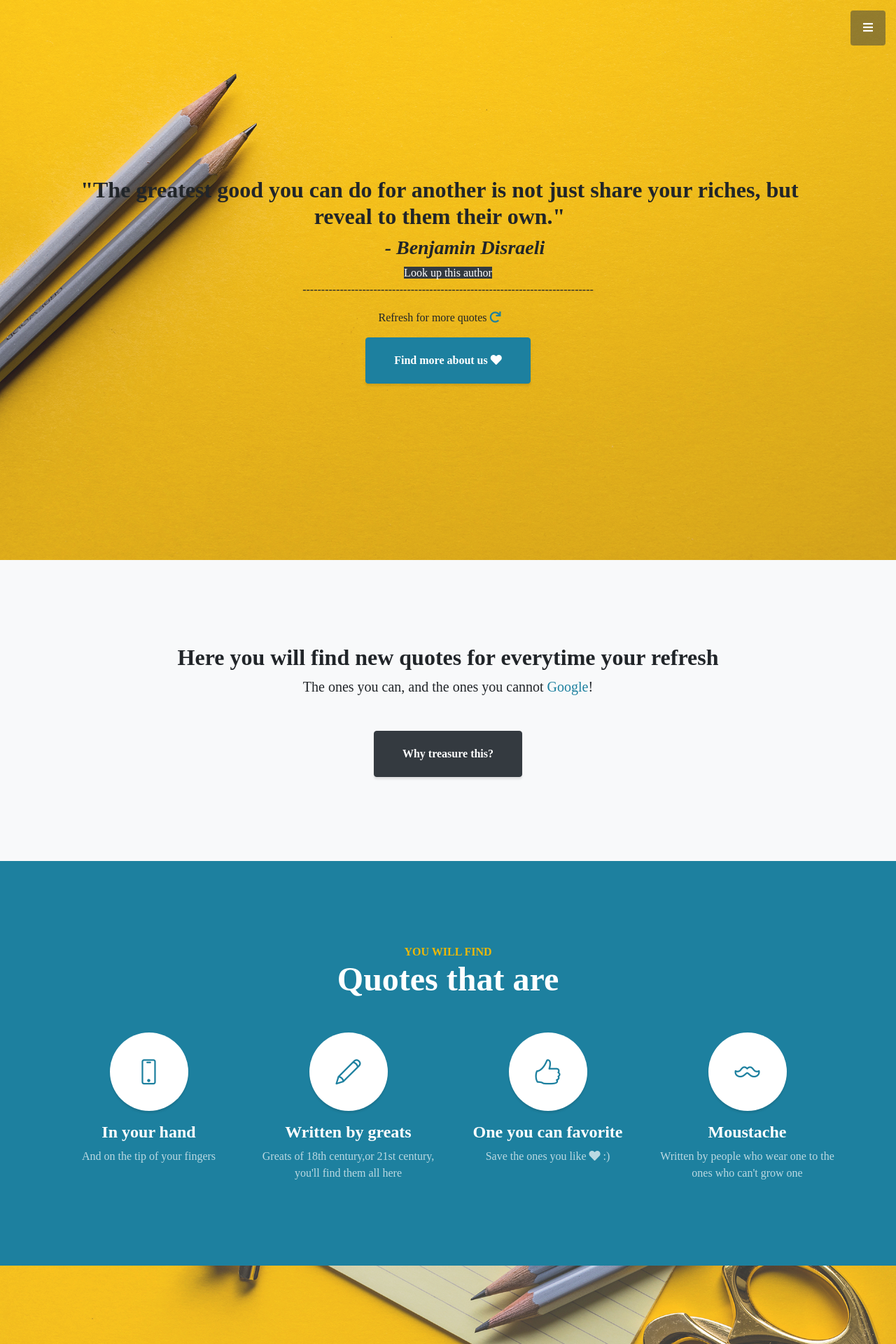
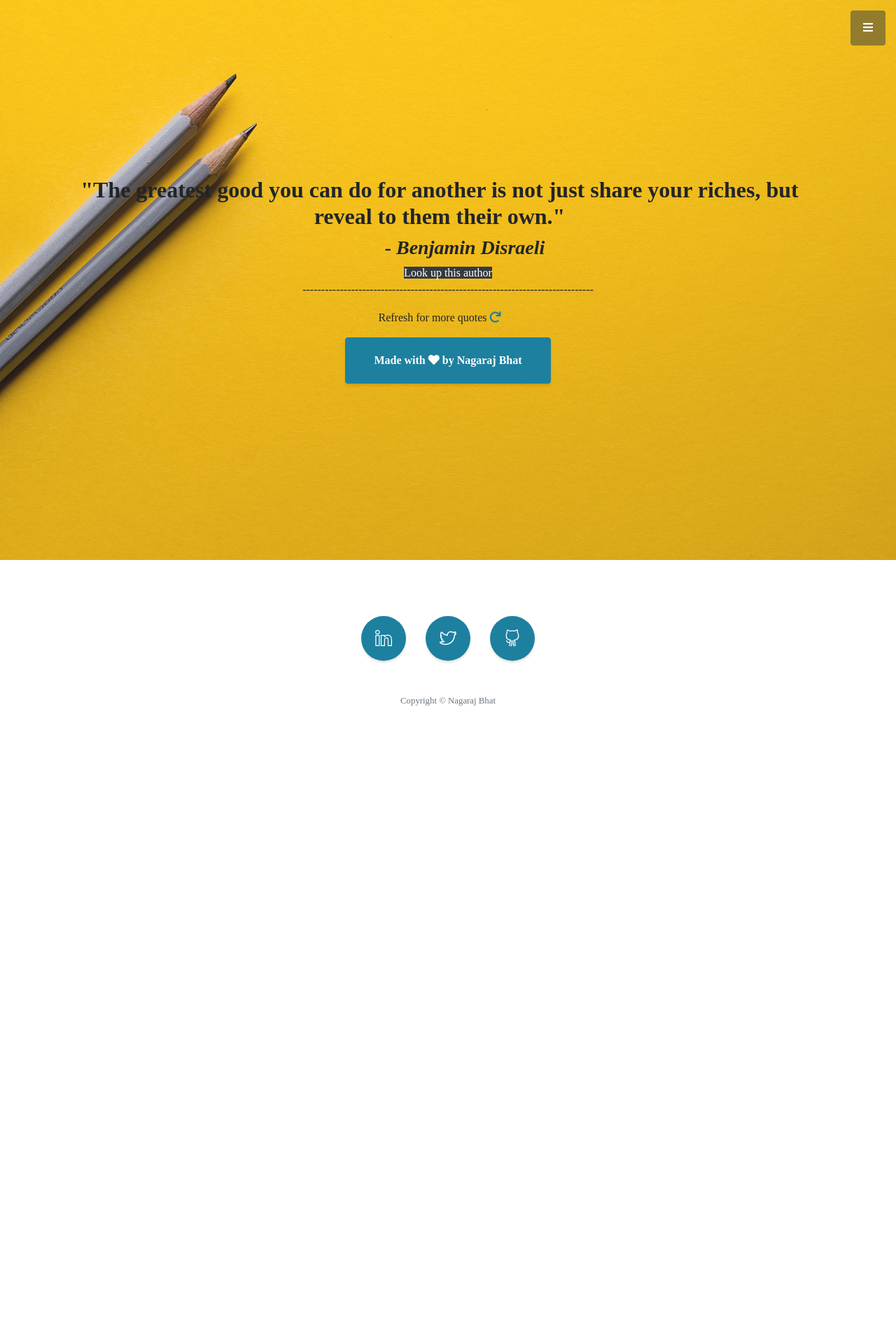
Before and after one commit to nagarajbhat/refreshquotes, a Flask app: page / in a window 1280 px wide. Shown: the top 1920 px of the page at 70% size. After the commit the page ends 1008 px from the top, so only its background shows below. Run offline with Flask 2, Linux system fonts and the light colour scheme; some libraries are stand-ins or nearby versions.

Commit message:
modified index

```diff
--- a/data/source.txt
+++ b/data/source.txt
@@ -7,3 +7,5 @@ quotes_all - https://www.researchgate.net/publication/304742521_CSV_dataset_of_7
 img -
 redbook1.png -> Photo by Pierre Bamin on Unsplash https://images.unsplash.com/photo-1568059168173-ec9935fb19d0?ixlib=rb-1.2.1&ixid=eyJhcHBfaWQiOjEyMDd9&auto=format&fit=crop&w=1371&q=80
 redsticks1 -> Photo by Irena Carpaccio on Unsplash https://images.unsplash.com/photo-1568364383577-e9d9bfc8892a?ixlib=rb-1.2.1&ixid=eyJhcHBfaWQiOjEyMDd9&auto=format&fit=crop&w=1500&q=80
+
+theme - https://startbootstrap.com/themes/stylish-portfolio/
--- a/templates/index.html
+++ b/templates/index.html
@@ -53,7 +53,7 @@
   </nav>
 
   <!-- Header -->
-  <header class="masthead d-flex">
+  <header class="masthead d-flex" style="height: 800px;">
     <div class="container text-center my-auto">
       <h2 class="mr-4">"{{quote}}"</h2>
       <h3 class="ml-5">
@@ -64,13 +64,15 @@
 
       <p class="mr-4">Refresh for more quotes <a href="."><i class="fas fa-redo"></i></a>
 </p>
-<a class="btn btn-primary btn-xl js-scroll-trigger" href="#about">Find more about us <i class="fas fa-heart"></i> </a>
+<a class="btn btn-primary btn-xl js-scroll-trigger" href="https://www.nagarajbhat.com">Made with <i class="fas fa-heart"></i> by Nagaraj Bhat</a>
 
     </div>
     <div class="overlay"></div>
   </header>
 
+
   <!-- About -->
+  <!--
   <section class="content-section bg-light" id="about">
     <div class="container text-center">
       <div class="row">
@@ -82,69 +84,11 @@
         </div>
       </div>
     </div>
-  </section>
+  </section>-->
 
-  <!-- Services -->
-  <section class="content-section bg-primary text-white text-center" id="services">
-    <div class="container">
-      <div class="content-section-heading">
-        <h3 class="text-secondary mb-0">You will find</h3>
-        <h2 class="mb-5">Quotes that are</h2>
-      </div>
-      <div class="row">
-        <div class="col-lg-3 col-md-6 mb-5 mb-lg-0">
-          <span class="service-icon rounded-circle mx-auto mb-3">
-            <i class="icon-screen-smartphone"></i>
-          </span>
-          <h4>
-            <strong>In your hand</strong>
-          </h4>
-          <p class="text-faded mb-0">And on the tip of your fingers</p>
-        </div>
-        <div class="col-lg-3 col-md-6 mb-5 mb-lg-0">
-          <span class="service-icon rounded-circle mx-auto mb-3">
-            <i class="icon-pencil"></i>
-          </span>
-          <h4>
-            <strong>Written by greats</strong>
-          </h4>
-          <p class="text-faded mb-0">Greats of 18th century,or 21st century, you'll find them all here</p>
-        </div>
-        <div class="col-lg-3 col-md-6 mb-5 mb-md-0">
-          <span class="service-icon rounded-circle mx-auto mb-3">
-            <i class="icon-like"></i>
-          </span>
-          <h4>
-            <strong>One you can favorite</strong>
-          </h4>
-          <p class="text-faded mb-0">Save the ones you like
-            <i class="fas fa-heart"></i>
-             :)</p>
-        </div>
-        <div class="col-lg-3 col-md-6">
-          <span class="service-icon rounded-circle mx-auto mb-3">
-            <i class="icon-mustache"></i>
-          </span>
-          <h4>
-            <strong>Moustache</strong>
-          </h4>
-          <p class="text-faded mb-0">Written by people who wear one to the ones who can't grow one</p>
-        </div>
-      </div>
-    </div>
-  </section>
-
-  <!-- Callout -->
-  <section class="callout">
-    <div class="container text-center">
-      <h2 class="mx-auto mb-5">Welcome to
-        <em>Refresh Quotes</em>
-        website</h2>
-      <a class="btn btn-primary btn-xl" href="https://startbootstrap.com/template-overviews/stylish-portfolio/">Download the App here!</a>
-    </div>
-  </section>
 
   <!-- Portfolio -->
+  <!--
   <section class="content-section" id="portfolio">
     <div class="container">
       <div class="content-section-heading text-center">
@@ -199,46 +143,28 @@
       </div>
     </div>
   </section>
-
-  <!-- Call to Action -->
-  <section class="content-section bg-primary text-white">
-    <div class="container text-center">
-      <h2 class="mb-4">The buttons below are impossible to resist...</h2>
-      <a href="#" class="btn btn-xl btn-light mr-4">Click Me!</a>
-      <a href="#" class="btn btn-xl btn-dark">Look at Me!</a>
-    </div>
-  </section>
-
-  <!-- Map -->
-  <section id="contact" class="map">
-    <iframe width="100%" height="100%" frameborder="0" scrolling="no" marginheight="0" marginwidth="0" src="https://maps.google.com/maps?f=q&amp;source=s_q&amp;hl=en&amp;geocode=&amp;q=Twitter,+Inc.,+Market+Street,+San+Francisco,+CA&amp;aq=0&amp;oq=twitter&amp;sll=28.659344,-81.187888&amp;sspn=0.128789,0.264187&amp;ie=UTF8&amp;hq=Twitter,+Inc.,+Market+Street,+San+Francisco,+CA&amp;t=m&amp;z=15&amp;iwloc=A&amp;output=embed"></iframe>
-    <br />
-    <small>
-      <a href="https://maps.google.com/maps?f=q&amp;source=embed&amp;hl=en&amp;geocode=&amp;q=Twitter,+Inc.,+Market+Street,+San+Francisco,+CA&amp;aq=0&amp;oq=twitter&amp;sll=28.659344,-81.187888&amp;sspn=0.128789,0.264187&amp;ie=UTF8&amp;hq=Twitter,+Inc.,+Market+Street,+San+Francisco,+CA&amp;t=m&amp;z=15&amp;iwloc=A"></a>
-    </small>
-  </section>
-
-  <!-- Footer -->
+-->
+    <!-- Footer -->
   <footer class="footer text-center">
     <div class="container">
       <ul class="list-inline mb-5">
         <li class="list-inline-item">
-          <a class="social-link rounded-circle text-white mr-3" href="#">
-            <i class="icon-social-facebook"></i>
+          <a class="social-link rounded-circle text-white mr-3" href="https://www.linkedin.com/in/nagarajbhat12/">
+            <i class="icon-social-linkedin"></i>
           </a>
         </li>
         <li class="list-inline-item">
-          <a class="social-link rounded-circle text-white mr-3" href="#">
+          <a class="social-link rounded-circle text-white mr-3" href="https://twitter.com/nagarajbhat92">
             <i class="icon-social-twitter"></i>
           </a>
         </li>
         <li class="list-inline-item">
-          <a class="social-link rounded-circle text-white" href="#">
+          <a class="social-link rounded-circle text-white" href="https://github.com/nagarajbhat">
             <i class="icon-social-github"></i>
           </a>
         </li>
       </ul>
-      <p class="text-muted small mb-0">Copyright &copy; Your Website 2019</p>
+      <p class="text-muted small mb-0">Copyright &copy; Nagaraj Bhat</p>
     </div>
   </footer>
 
```
